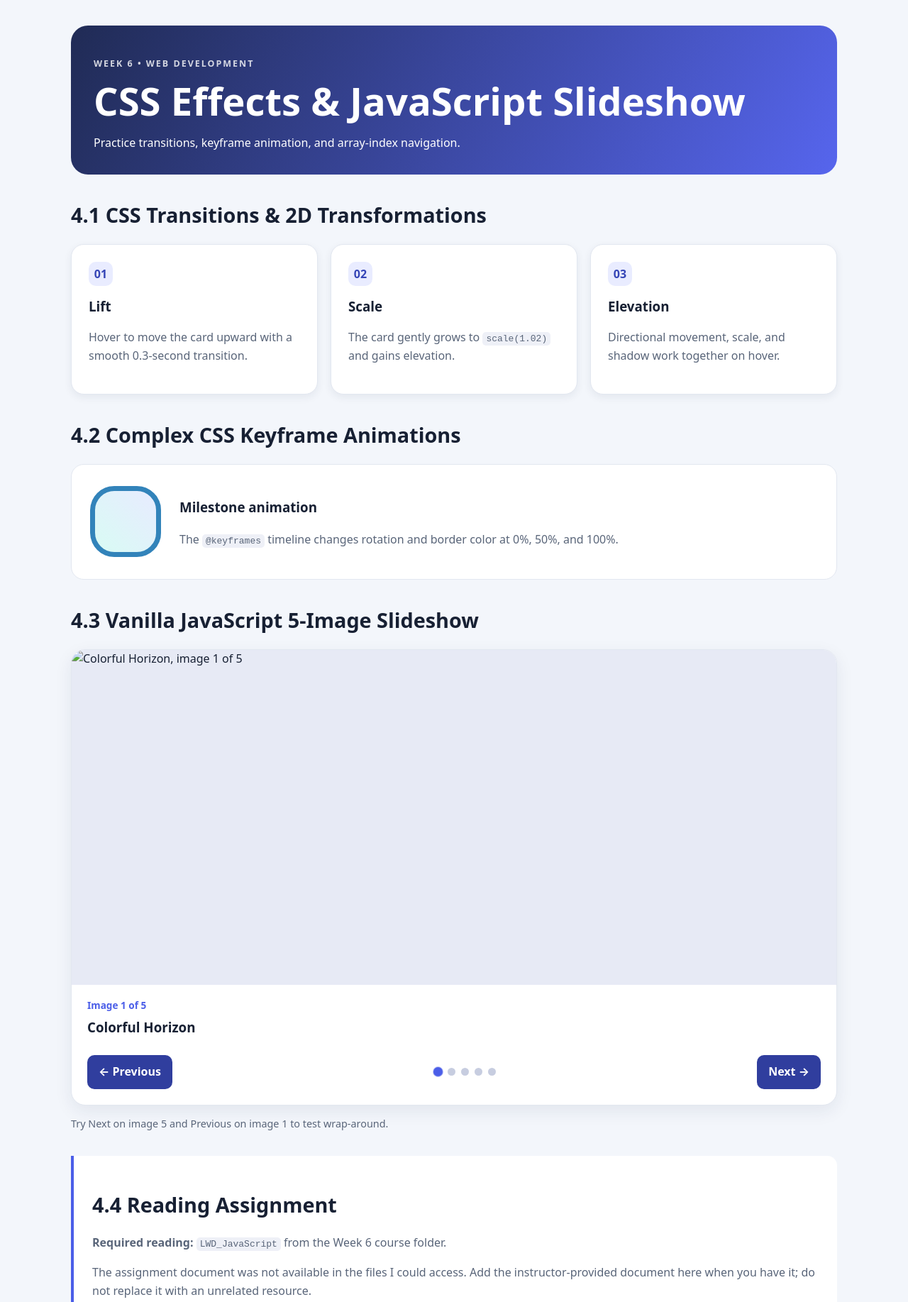
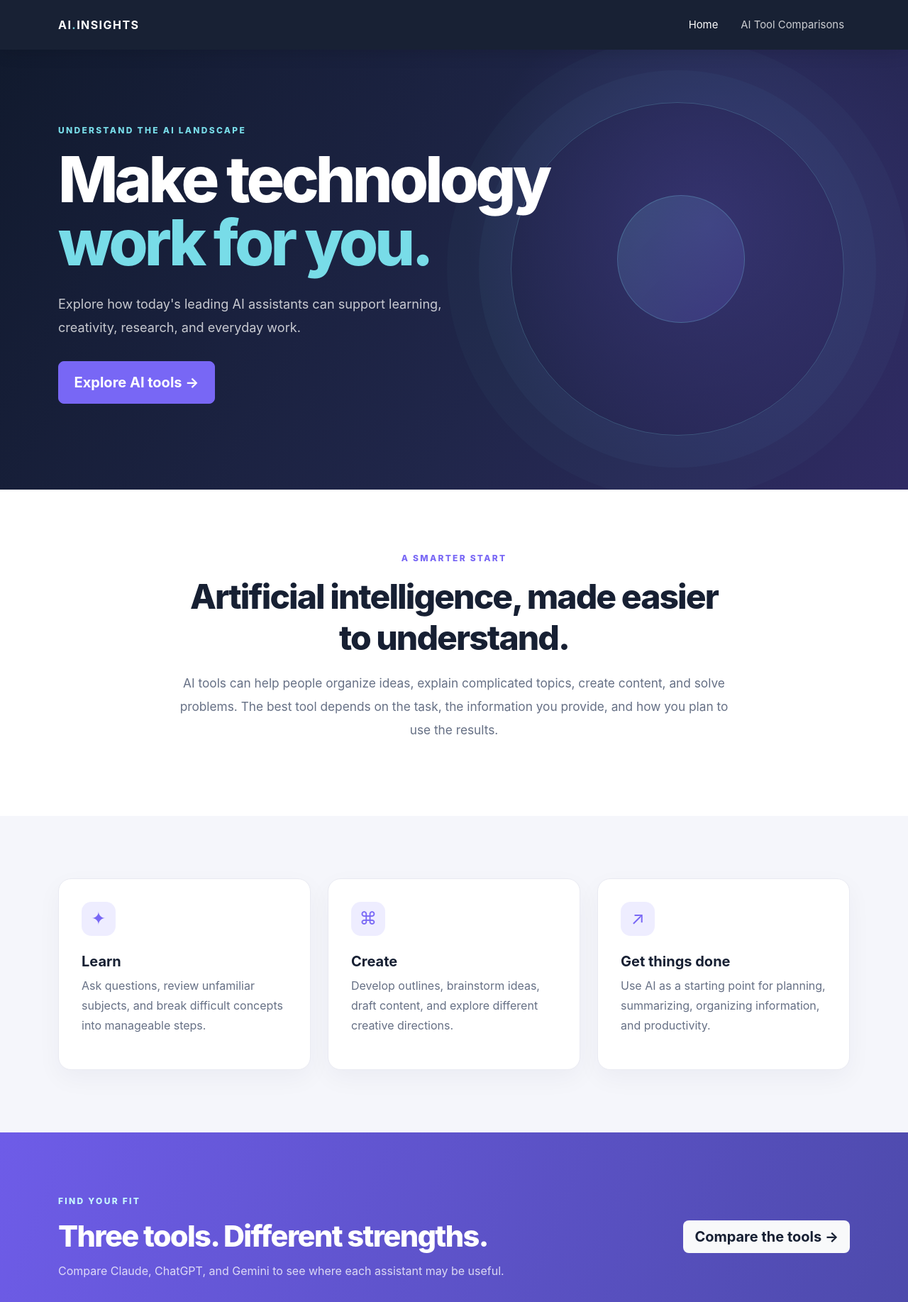
Before and after one commit to lamoyadunkley-dotcom/It-165_fall, a plain HTML site: page index.html in a window 1280 px wide. Shown: the top 1835 px of the page at 71% size. Drawn offline with nearby package versions, Linux system fonts and the light colour scheme; files that its build step writes are made by us from their sources.

Commit message:
Add files via upload

```diff
--- a/index.html
+++ b/index.html
@@ -1,79 +1,95 @@
-<!doctype html>
+<!DOCTYPE html>
 <html lang="en">
 <head>
-  <meta charset="utf-8">
-  <meta name="viewport" content="width=device-width, initial-scale=1">
-  <title>Week 6 — CSS Effects & JavaScript Slideshow</title>
-  <link rel="stylesheet" href="styles.css">
+    <meta charset="UTF-8">
+    <meta name="viewport" content="width=device-width, initial-scale=1.0">
+    <meta name="description" content="An introduction to artificial intelligence tools and practical AI comparisons.">
+    <title>AI Insights | Home</title>
+    <link href="https://cdn.jsdelivr.net/npm/bootstrap@5.3.3/dist/css/bootstrap.min.css" rel="stylesheet">
+    <link rel="stylesheet" href="css/styles.css">
 </head>
 <body>
-  <main class="page">
-    <header class="hero">
-      <p class="eyebrow">WEEK 6 • WEB DEVELOPMENT</p>
-      <h1>CSS Effects & JavaScript Slideshow</h1>
-      <p>Practice transitions, keyframe animation, and array-index navigation.</p>
+    <nav class="navbar navbar-expand-lg navbar-dark fixed-top site-nav">
+        <div class="container">
+            <a class="navbar-brand fw-bold" href="index.html">AI<span class="brand-dot">.</span>INSIGHTS</a>
+            <button class="navbar-toggler" type="button" data-bs-toggle="collapse" data-bs-target="#mainNav" aria-controls="mainNav" aria-expanded="false" aria-label="Toggle navigation">
+                <span class="navbar-toggler-icon"></span>
+            </button>
+            <div class="collapse navbar-collapse" id="mainNav">
+                <ul class="navbar-nav ms-auto">
+                    <li class="nav-item"><a class="nav-link active" aria-current="page" href="index.html">Home</a></li>
+                    <li class="nav-item"><a class="nav-link" href="comparisons.html">AI Tool Comparisons</a></li>
+                </ul>
+            </div>
+        </div>
+    </nav>
+
+    <header class="hero-section">
+        <div class="container hero-content">
+            <p class="eyebrow">UNDERSTAND THE AI LANDSCAPE</p>
+            <h1>Make technology<br><span>work for you.</span></h1>
+            <p class="hero-lead">Explore how today's leading AI assistants can support learning, creativity, research, and everyday work.</p>
+            <a class="btn btn-accent btn-lg" href="comparisons.html">Explore AI tools <span aria-hidden="true">→</span></a>
+        </div>
+        <div class="hero-orb orb-one"></div>
+        <div class="hero-orb orb-two"></div>
     </header>
 
-    <section class="section" aria-labelledby="transitions-title">
-      <h2 id="transitions-title">4.1 CSS Transitions & 2D Transformations</h2>
-      <div class="card-grid">
-        <article class="wrapper-card">
-          <span class="card-number">01</span><h3>Lift</h3>
-          <p>Hover to move the card upward with a smooth 0.3-second transition.</p>
-        </article>
-        <article class="wrapper-card">
-          <span class="card-number">02</span><h3>Scale</h3>
-          <p>The card gently grows to <code>scale(1.02)</code> and gains elevation.</p>
-        </article>
-        <article class="wrapper-card">
-          <span class="card-number">03</span><h3>Elevation</h3>
-          <p>Directional movement, scale, and shadow work together on hover.</p>
-        </article>
+    <main>
+        <section class="section-pad intro-section">
+            <div class="container text-center narrow-container">
+                <p class="eyebrow">A SMARTER START</p>
+                <h2 class="section-title">Artificial intelligence, made easier to understand.</h2>
+                <p class="section-copy">AI tools can help people organize ideas, explain complicated topics, create content, and solve problems. The best tool depends on the task, the information you provide, and how you plan to use the results.</p>
             </div>
         </section>
 
-    <section class="section" aria-labelledby="keyframes-title">
-      <h2 id="keyframes-title">4.2 Complex CSS Keyframe Animations</h2>
-      <div class="animation-panel">
-        <div class="orbit-shape" role="img" aria-label="Animated rotating shape with changing border colors"></div>
-        <div>
-          <h3>Milestone animation</h3>
-          <p>The <code>@keyframes</code> timeline changes rotation and border color at 0%, 50%, and 100%.</p>
+        <section class="section-pad feature-section">
+            <div class="container">
+                <div class="row g-4">
+                    <div class="col-md-4">
+                        <article class="feature-card h-100">
+                            <div class="feature-icon">✦</div>
+                            <h3>Learn</h3>
+                            <p>Ask questions, review unfamiliar subjects, and break difficult concepts into manageable steps.</p>
+                        </article>
+                    </div>
+                    <div class="col-md-4">
+                        <article class="feature-card h-100">
+                            <div class="feature-icon">⌘</div>
+                            <h3>Create</h3>
+                            <p>Develop outlines, brainstorm ideas, draft content, and explore different creative directions.</p>
+                        </article>
+                    </div>
+                    <div class="col-md-4">
+                        <article class="feature-card h-100">
+                            <div class="feature-icon">↗</div>
+                            <h3>Get things done</h3>
+                            <p>Use AI as a starting point for planning, summarizing, organizing information, and productivity.</p>
+                        </article>
+                    </div>
                 </div>
             </div>
         </section>
 
-    <section class="section" aria-labelledby="slideshow-title">
-      <h2 id="slideshow-title">4.3 Vanilla JavaScript 5-Image Slideshow</h2>
-      <div class="slideshow" aria-roledescription="carousel" aria-label="Five image slideshow">
-        <img id="slide-image" src="images/image1.svg" alt="Abstract landscape, image 1 of 5">
-        <div class="slide-caption">
-          <span id="slide-count" aria-live="polite">Image 1 of 5</span>
-          <h3 id="slide-title">Colorful Horizon</h3>
+        <section class="section-pad callout-section">
+            <div class="container callout-inner">
+                <div>
+                    <p class="eyebrow">FIND YOUR FIT</p>
+                    <h2>Three tools. Different strengths.</h2>
+                    <p>Compare Claude, ChatGPT, and Gemini to see where each assistant may be useful.</p>
                 </div>
-        <div class="slide-controls">
-          <button id="previous-button" type="button" aria-label="Previous image">← Previous</button>
-          <div class="dots" id="slide-dots" aria-label="Choose image">
-            <button type="button" data-index="0" aria-label="Show image 1" class="active"></button>
-            <button type="button" data-index="1" aria-label="Show image 2"></button>
-            <button type="button" data-index="2" aria-label="Show image 3"></button>
-            <button type="button" data-index="3" aria-label="Show image 4"></button>
-            <button type="button" data-index="4" aria-label="Show image 5"></button>
+                <a class="btn btn-light btn-lg" href="comparisons.html">Compare the tools <span aria-hidden="true">→</span></a>
             </div>
-          <button id="next-button" type="button" aria-label="Next image">Next →</button>
+        </section>
+    </main>
+
+    <footer class="site-footer">
+        <div class="container d-flex flex-column flex-md-row justify-content-between gap-2">
+            <span>© 2026 AI Insights. Educational project.</span>
+            <span>Built with Bootstrap 5.</span>
         </div>
-      </div>
-      <p class="hint">Try Next on image 5 and Previous on image 1 to test wrap-around.</p>
-    </section>
-
-    <section class="section reading" aria-labelledby="reading-title">
-      <h2 id="reading-title">4.4 Reading Assignment</h2>
-      <p><strong>Required reading:</strong> <code>LWD_JavaScript</code> from the Week 6 course folder.</p>
-      <p>The assignment document was not available in the files I could access. Add the instructor-provided document here when you have it; do not replace it with an unrelated resource.</p>
-    </section>
-
-    <footer>Week 6 practice project • HTML, CSS, and vanilla JavaScript</footer>
-  </main>
-  <script src="script.js"></script>
+    </footer>
+    <script src="https://cdn.jsdelivr.net/npm/bootstrap@5.3.3/dist/js/bootstrap.bundle.min.js"></script>
 </body>
 </html>
--- a/styles.css
+++ b/styles.css
@@ -1,62 +1,71 @@
+:root {
+    --ink: #172033;
+    --muted: #667085;
+    --navy: #111a2e;
+    --purple: #7867f5;
+    --cyan: #78dce8;
+    --pale: #f5f6fb;
+}
+
 * { box-sizing: border-box; }
-:root {
-  color-scheme: light;
-  --ink: #172033;
-  --muted: #596579;
-  --surface: #ffffff;
-  --page: #f3f6fb;
-  --accent: #4b5ee8;
+body { color: var(--ink); font-family: Inter, ui-sans-serif, system-ui, -apple-system, "Segoe UI", sans-serif; padding-top: 70px; }
+.site-nav { background: rgba(17, 26, 46, .97); min-height: 70px; box-shadow: 0 4px 24px rgba(0,0,0,.12); }
+.navbar-brand { letter-spacing: .09em; font-size: 1rem; }
+.brand-dot { color: var(--cyan); }
+.nav-link { color: rgba(255,255,255,.78) !important; margin-left: 1rem; font-size: .93rem; }
+.nav-link:hover, .nav-link.active { color: #fff !important; }
+.hero-section { min-height: 620px; display: flex; align-items: center; position: relative; overflow: hidden; color: white; background: radial-gradient(circle at 78% 40%, #35336f 0, transparent 32%), linear-gradient(120deg, #111a2e 0%, #20264a 58%, #302b64 100%); }
+.hero-content { position: relative; z-index: 2; padding-top: 4rem; padding-bottom: 5rem; }
+.eyebrow { color: var(--purple); font-size: .75rem; font-weight: 800; letter-spacing: .19em; margin-bottom: 1rem; }
+.hero-section .eyebrow, .page-hero .eyebrow { color: var(--cyan); }
+.hero-section h1, .page-hero h1 { font-size: clamp(3.2rem, 7vw, 5.8rem); line-height: .99; font-weight: 800; letter-spacing: -.055em; max-width: 800px; }
+.hero-section h1 span, .page-hero h1 span { color: var(--cyan); }
+.hero-lead { max-width: 610px; margin: 1.6rem 0 2rem; color: rgba(255,255,255,.76); font-size: 1.13rem; line-height: 1.8; }
+.btn-accent { background: var(--purple); border-color: var(--purple); color: white; padding: .85rem 1.35rem; font-weight: 700; }
+.btn-accent:hover { background: #6554e8; border-color: #6554e8; color: white; transform: translateY(-2px); }
+.hero-orb { position: absolute; border: 1px solid rgba(120,220,232,.24); border-radius: 50%; pointer-events: none; }
+.orb-one { width: 470px; height: 470px; right: 7%; top: 12%; box-shadow: 0 0 0 45px rgba(120,220,232,.035), 0 0 0 90px rgba(120,220,232,.025); }
+.orb-two { width: 180px; height: 180px; right: 18%; top: 33%; background: linear-gradient(135deg, rgba(120,220,232,.16), rgba(120,103,245,.18)); }
+.section-pad { padding: 5.5rem 0; }
+.narrow-container { max-width: 820px; }
+.section-title { font-size: clamp(2rem, 4vw, 3rem); font-weight: 800; letter-spacing: -.04em; }
+.section-copy { color: var(--muted); font-size: 1.08rem; line-height: 1.9; margin-top: 1.25rem; }
+.feature-section, .comparison-section { background: var(--pale); }
+.feature-card { background: white; border: 1px solid #e9eaf2; border-radius: 18px; padding: 2rem; box-shadow: 0 12px 35px rgba(26,34,62,.045); transition: transform .25s ease, box-shadow .25s ease; }
+.feature-card:hover, .tool-card:hover { transform: translateY(-5px); box-shadow: 0 18px 42px rgba(26,34,62,.1); }
+.feature-icon { width: 48px; height: 48px; display: grid; place-items: center; border-radius: 14px; background: #eeedff; color: var(--purple); font-size: 1.55rem; margin-bottom: 1.5rem; }
+.feature-card h3 { font-weight: 750; font-size: 1.25rem; }
+.feature-card p, .tool-card p, .tool-card li { color: var(--muted); line-height: 1.75; }
+.callout-section { background: linear-gradient(110deg, #6e5ce8, #4d4aab); color: white; }
+.callout-inner { display: flex; justify-content: space-between; align-items: center; gap: 2rem; }
+.callout-inner .eyebrow { color: #c8f8ff; }
+.callout-inner h2 { font-size: clamp(1.8rem, 4vw, 2.6rem); font-weight: 800; letter-spacing: -.04em; }
+.callout-inner p:not(.eyebrow) { color: rgba(255,255,255,.78); margin: .7rem 0 0; }
+.callout-inner .btn { white-space: nowrap; color: var(--ink); font-weight: 700; border: 0; }
+.site-footer { background: var(--navy); color: rgba(255,255,255,.62); padding: 1.5rem 0; font-size: .88rem; }
+.page-hero { padding: 6rem 0 5rem; color: white; background: radial-gradient(circle at 85% 20%, #35336f 0, transparent 35%), linear-gradient(120deg, #111a2e, #292858); }
+.page-hero h1 { font-size: clamp(2.8rem, 6vw, 4.8rem); }
+.page-hero .hero-lead { margin-bottom: 0; }
+.tool-card { background: white; border: 1px solid #e8e9f1; border-radius: 18px; padding: 2rem; box-shadow: 0 12px 35px rgba(26,34,62,.045); transition: transform .25s ease, box-shadow .25s ease; }
+.tool-mark { width: 56px; height: 56px; display: grid; place-items: center; border-radius: 17px; font-size: 1.7rem; font-weight: 800; margin-bottom: 1.5rem; }
+.claude-mark { background: #f7e9dc; color: #a45d35; }
+.chatgpt-mark { background: #e0f4ed; color: #16835f; }
+.gemini-mark { background: #e8eaff; color: #5965c9; }
+.tool-kicker { color: var(--purple) !important; font-size: .7rem; font-weight: 800; letter-spacing: .16em; margin-bottom: .4rem !important; }
+.tool-card h2 { font-weight: 800; letter-spacing: -.035em; }
+.tool-card h3 { font-size: .95rem; font-weight: 800; margin-top: 1.6rem; }
+.tool-card ul { padding-left: 1.1rem; margin-bottom: 1.5rem; }
+.text-link { color: #5f50d7; font-weight: 750; text-decoration: none; }
+.text-link:hover { text-decoration: underline; }
+.comparison-table-wrap { background: white; border-radius: 16px; padding: .7rem 1rem; box-shadow: 0 12px 35px rgba(26,34,62,.045); }
+.comparison-table { margin-bottom: 0; }
+.comparison-table th { color: var(--ink); font-weight: 800; }
+.comparison-table td { color: var(--muted); }
+@media (max-width: 767.98px) {
+    .hero-section { min-height: 560px; }
+    .orb-one { right: -230px; opacity: .55; }
+    .orb-two { right: 10%; opacity: .5; }
+    .section-pad { padding: 4rem 0; }
+    .callout-inner { align-items: flex-start; flex-direction: column; }
+    .nav-link { margin-left: 0; }
 }
-body {
-  margin: 0;
-  background: var(--page);
-  color: var(--ink);
-  font-family: system-ui, -apple-system, BlinkMacSystemFont, "Segoe UI", sans-serif;
-  line-height: 1.6;
-}
-.page { width: min(1080px, calc(100% - 32px)); margin: 0 auto; padding: 36px 0 24px; }
-.hero { padding: 32px; border-radius: 24px; color: white; background: linear-gradient(120deg, #202b55, #5665ed); }
-.eyebrow { font-size: .78rem; font-weight: 800; letter-spacing: .16em; opacity: .8; }
-h1 { font-size: clamp(2rem, 5vw, 3.4rem); line-height: 1.1; margin: 8px 0 12px; }
-.hero p:last-child { margin-bottom: 0; max-width: 620px; }
-.section { margin-top: 34px; }
-.section h2 { font-size: clamp(1.35rem, 3vw, 1.8rem); margin-bottom: 18px; }
-.card-grid { display: grid; grid-template-columns: repeat(3, minmax(0, 1fr)); gap: 18px; }
-.wrapper-card { min-height: 190px; padding: 24px; background: var(--surface); border: 1px solid #e2e7f0; border-radius: 18px; box-shadow: 0 4px 12px rgb(24 38 72 / 7%); transition: transform 0.3s ease, box-shadow 0.3s ease; }
-.wrapper-card:hover, .wrapper-card:focus-within { transform: translateY(-8px) scale(1.02); box-shadow: 0 16px 32px rgb(24 38 72 / 18%); }
-.card-number { display: inline-grid; place-items: center; width: 34px; height: 34px; border-radius: 10px; background: #e9ecff; color: #3545b6; font-weight: 800; }
-.wrapper-card h3 { margin: 14px 0 6px; }
-.wrapper-card p, .animation-panel p, .hint, .reading p { color: var(--muted); }
-.animation-panel { display: flex; align-items: center; gap: 26px; padding: 26px; background: white; border: 1px solid #e2e7f0; border-radius: 18px; }
-.orbit-shape { width: 100px; height: 100px; flex: 0 0 100px; border: 7px solid #4b5ee8; border-radius: 26px; background: linear-gradient(135deg, #e8ebff, #d8fbf4); animation: milestone-spin 4s ease-in-out infinite; }
-@keyframes milestone-spin {
-  0% { transform: rotate(0deg); border-color: #4b5ee8; border-radius: 18px; }
-  50% { transform: rotate(180deg); border-color: #19a88b; border-radius: 50%; }
-  100% { transform: rotate(360deg); border-color: #ef7b54; border-radius: 18px; }
-}
-.slideshow { overflow: hidden; background: white; border: 1px solid #e2e7f0; border-radius: 20px; box-shadow: 0 8px 24px rgb(24 38 72 / 8%); }
-#slide-image { display: block; width: 100%; aspect-ratio: 16 / 7; object-fit: cover; background: #e7eaf5; }
-.slide-caption { padding: 16px 22px 4px; }
-#slide-count { color: var(--accent); font-size: .85rem; font-weight: 800; }
-.slide-caption h3 { margin: 4px 0; }
-.slide-controls { display: flex; align-items: center; justify-content: space-between; gap: 14px; padding: 16px 22px 22px; }
-button { border: 0; border-radius: 10px; padding: 11px 16px; color: white; background: #303e9e; font: inherit; font-weight: 700; cursor: pointer; }
-button:hover { background: #202b75; }
-button:focus-visible { outline: 3px solid #f1a94e; outline-offset: 3px; }
-.dots { display: flex; align-items: center; gap: 8px; }
-.dots button { width: 11px; height: 11px; padding: 0; border-radius: 50%; background: #c7cde0; }
-.dots button.active { background: var(--accent); transform: scale(1.25); }
-.hint { font-size: .9rem; }
-.reading { padding: 22px 26px; border-left: 4px solid var(--accent); border-radius: 0 14px 14px 0; background: white; }
-footer { padding-top: 30px; color: #7b8495; font-size: .85rem; }
-code { padding: 2px 5px; background: #eef0f7; border-radius: 5px; }
-@media (max-width: 720px) {
-  .card-grid { grid-template-columns: 1fr; }
-  .animation-panel { align-items: flex-start; flex-direction: column; }
-  .slide-controls { flex-wrap: wrap; }
-  .dots { order: 3; width: 100%; justify-content: center; }
-  #slide-image { aspect-ratio: 4 / 3; }
-}
-@media (prefers-reduced-motion: reduce) {
-  *, *::before, *::after { animation-duration: .01ms !important; animation-iteration-count: 1 !important; scroll-behavior: auto !important; transition-duration: .01ms !important; }
-}
```
Also changed, not shown: comparisons.html (added, +128 -0 lines), README.md. Lines whose indentation alone changed are shown as unchanged.
